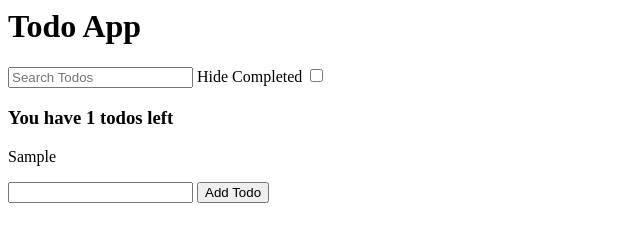
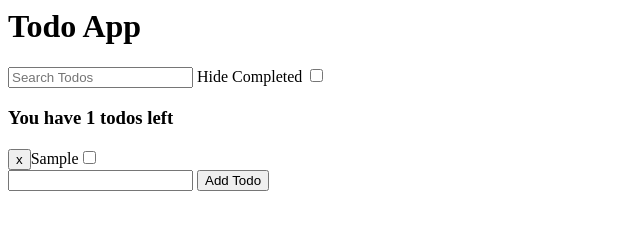
Before and after one commit to Vastaux/JavaScript-Bootcamp, a plain HTML site: page Todo-app/index.html in a window 1280 px wide. Both pictures are taken after typing "Sample" into the empty fields and a click on the button "Add Todo". Shown: the whole page, without its empty margins (0-640 px from the left). Drawn offline with Linux system fonts and the light colour scheme.

Commit message:
Re-added refactoring and added ui elements

```diff
--- a/Todo-app/index.html
+++ b/Todo-app/index.html
@@ -20,7 +20,7 @@
     </form>
 
 
-
+    <script src="todo-functions.js"></script>
     <script src="todo.js"></script>
 </body>
 </html>
--- a/Todo-app/todo-functions.js
+++ b/Todo-app/todo-functions.js
@@ -1,65 +1,88 @@
-// Fetch existing todos from localStorage
-const getSavedTodos = function () {
-    const todosJSON = localStorage.getItem('todos');
+const getSavedTodos = () => {
+    const todosJSON = localStorage.getItem('todos')
 
     if (todosJSON !== null) {
         return JSON.parse(todosJSON)
     } else {
         return []
     }
-};
 
-// Save todos to localStorage
-const saveTodos = function (todos) {
-    localStorage.setItem('todos', JSON.stringify(todos))
-};
+}
 
-// Render application todos based on filters
-const renderTodos = function (todos, filters) {
-    const filteredTodos = todos.filter(function (todo) {
-        const searchTextMatch = todo.text.toLowerCase().includes(filters.searchText.toLowerCase());
-        const hideCompletedMatch = !filters.hideCompleted || !todo.completed;
+function filterSavedTodos(todos, filter) {
+    const filteredTodo = todos.filter(function (todo) {
+        if (filter.hideCompleted === true) {
+            return (todo.text.toLowerCase().includes(filter.searchText.toLowerCase()) && !todo.completed)
+        } else {
 
-        return searchTextMatch && hideCompletedMatch
-    });
+            return todo.text.toLowerCase().includes(filter.searchText.toLowerCase())
+        }
+    })
+    return filteredTodo
+}
 
-    const incompleteTodos = filteredTodos.filter(function (todo) {
-        return !todo.completed
-    });
+function generateSummaryDOM(incompleteTodos) {
+    const summary = document.createElement('h3')
+    summary.textContent = `You have ${incompleteTodos.length} todos left`;
+    document.querySelector('.todos').appendChild(summary)
 
-    document.querySelector('#todos').innerHTML = '';
-    document.querySelector('#todos').appendChild(generateSummaryDOM(incompleteTodos));
+}
 
-    filteredTodos.forEach(function (todo) {
-        document.querySelector('#todos').appendChild(generateTodoDOM(todo))
-    })
-};
+function generateTodoDOM(element) {
+    const todoEl = document.createElement('div');
+    const delButton = createElement('delButton')
+    const completeCheckbox = createElement('completeCheckbox')
 
-// Get the DOM elements for an individual note
-const generateTodoDOM = function (todo) {
-    const todoEl = document.createElement('div');
-    const checkbox = document.createElement('input');
-    const todoText = document.createElement('span');
-    const removeButton = document.createElement('button');
-
-    // Setup todo checkbox
-    checkbox.setAttribute('type', 'checkbox');
-    todoEl.appendChild(checkbox);
-
-    // Setup the todo text
-    todoText.textContent = todo.text;
-    todoEl.appendChild(todoText);
-
-    // Setup the remove button
-    removeButton.textContent = 'x';
-    todoEl.appendChild(removeButton);
+    if (element.text.length  > 0) {
+        todoEl.textContent = element.text
+    } else {
+        todoEl.textContent = 'Unnamed todo'
+    }
+    todoEl.prepend(delButton)
+    todoEl.append(completeCheckbox)
 
     return todoEl
-};
+}
 
-// Get the DOM elements for list summary
-const generateSummaryDOM = function (incompleteTodos) {
-    const summary = document.createElement('h2');
-    summary.textContent = `You have ${incompleteTodos.length} todos left`;
-    return summary
-};
+function createElement(elementType) {
+
+    switch (elementType) {
+        case 'completeCheckbox':
+            const completeCheckbox = document.createElement('input');
+            completeCheckbox.type = 'checkbox';
+
+            return completeCheckbox
+            break;
+        case 'delButton':
+            const delButton = document.createElement('button');
+            delButton.textContent = 'x'
+            delButton.id = 'delButton';
+
+            return delButton
+            break;
+        default:
+            console.log('No element')
+            break;
+    }
+}
+
+function renderTodos(todos, filter) {
+    const filteredTodo = filterSavedTodos(todos, filter);
+
+    const incompleteTodos = filteredTodo.filter(function (todo) {
+        return !todo.completed;
+    })
+
+    document.querySelector('.todos').textContent = ''
+
+    generateSummaryDOM(incompleteTodos)
+
+    filteredTodo.forEach(element => {
+        const todoEl = generateTodoDOM(element)
+        document.querySelector('.todos').appendChild(todoEl)
+    });
+}
+
+function saveTodos(todos) {
+    localStorage.setItem('todos', JSON.stringify(todos))
+}
--- a/Todo-app/todo.js
+++ b/Todo-app/todo.js
@@ -5,54 +5,13 @@ class Todo {
     }
 }
 
-let todos = []
-
-
+const todos = getSavedTodos();
 
 const filterTodos = {
     searchText: '',
     hideCompleted: false
 }
 
-//Check for data
-
-const todosJSON = localStorage.getItem('todos')
-
-if (todosJSON !== null) {
-    todos = JSON.parse(todosJSON)
-}
-
-
-function renderTodos(todos, filter) {
-    const filteredTodo = todos.filter(function (todo) {
-        if (filter.hideCompleted === true) {
-            return (todo.text.toLowerCase().includes(filter.searchText.toLowerCase()) && !todo.completed)
-        } else {
-
-        return todo.text.toLowerCase().includes(filter.searchText.toLowerCase())
-        }
-    })
-
-    const incompleteTodos = filteredTodo.filter(function (todo) {
-        return !todo.completed;
-    })
-
-    document.querySelector('.todos').textContent = ''
-
-    const summary = document.createElement('h3')
-    summary.textContent = `You have ${incompleteTodos.length} todos left`;
-    document.querySelector('.todos').appendChild(summary)
-
-    filteredTodo.forEach(element => {
-       const p = document.createElement('p')
-       if (element.text.length  > 0) {
-            p.textContent = element.text
-       } else {
-           p.textContent = 'Unnamed todo'
-       }
-       document.querySelector('.todos').appendChild(p)
-    });
-}
 
 document.querySelector('.searchTodos').addEventListener('input', function (e) {
     filterTodos.searchText = e.target.value
@@ -64,7 +23,7 @@ document.querySelector('#addTodoForm').addEventListener('submit', function (e) {
     const text = e.target.elements.addTodo.value
     const newTodo = new Todo(text, false)
     todos.push(newTodo)
-    localStorage.setItem('todos', JSON.stringify(todos))
+    saveTodos(todos)
     renderTodos(todos, filterTodos)
     e.target.elements.addTodo.value = ''
 })
```
Also changed, not shown: Notes-app/notes.js (+9 -38 lines).
